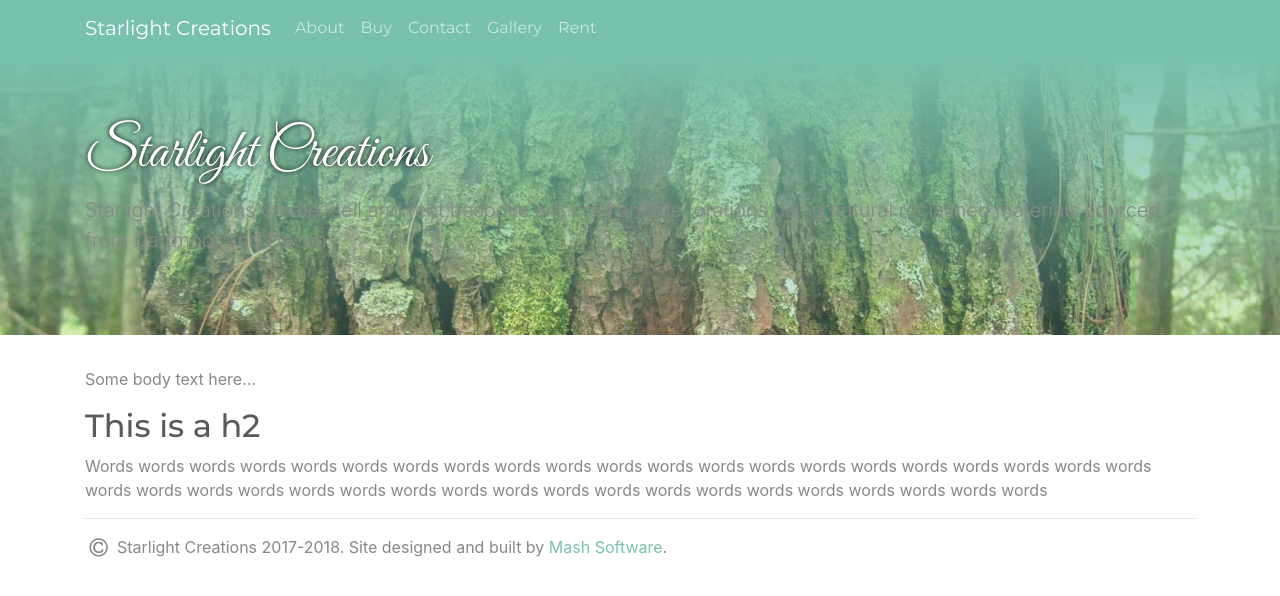
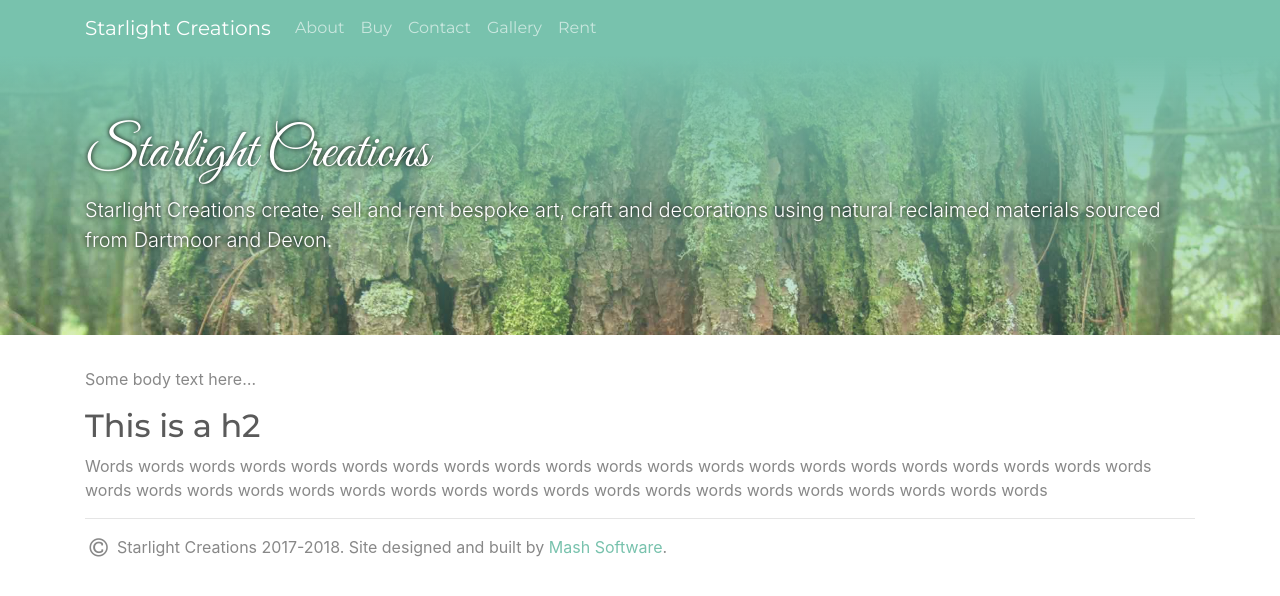
Before and after one commit to starlight-creations/starlight-creations.github.io, a Jekyll site: the page built from index.md, in a window 1280 px wide. Shown: the top 596 px of the page. Built offline with Jekyll 4.4.1, drawn with Linux system fonts in a browser that asks for light colours; nearby versions of some CDN libraries.

Commit message:
lead text pop

```diff
--- a/_sass/typography.scss
+++ b/_sass/typography.scss
@@ -5,3 +5,8 @@ h1 {
     color: white;
     text-shadow: 0 0 5px black;
 }
+
+.lead {
+    color: white;
+    text-shadow: 0 0 5px black;
+}
```
